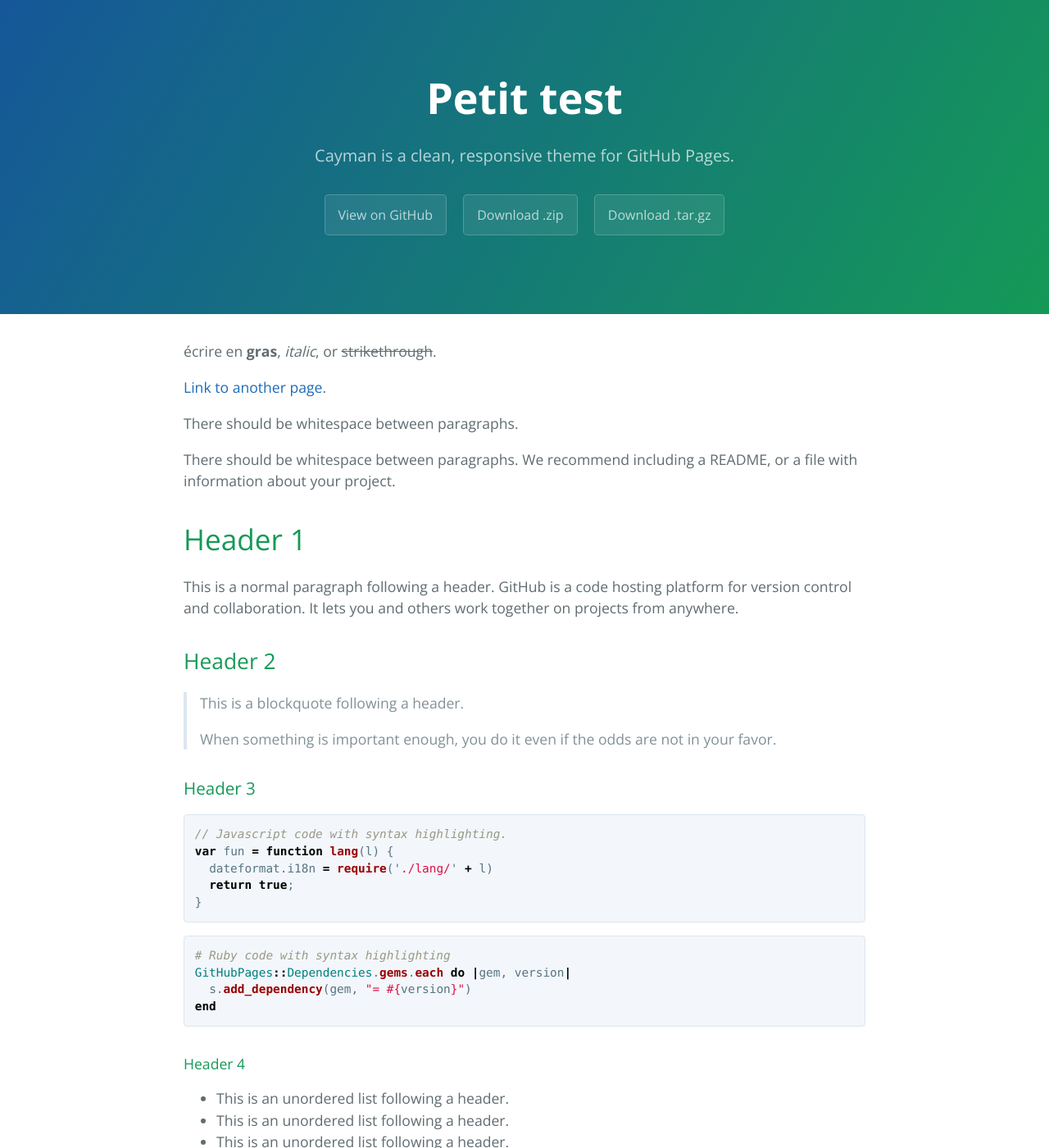
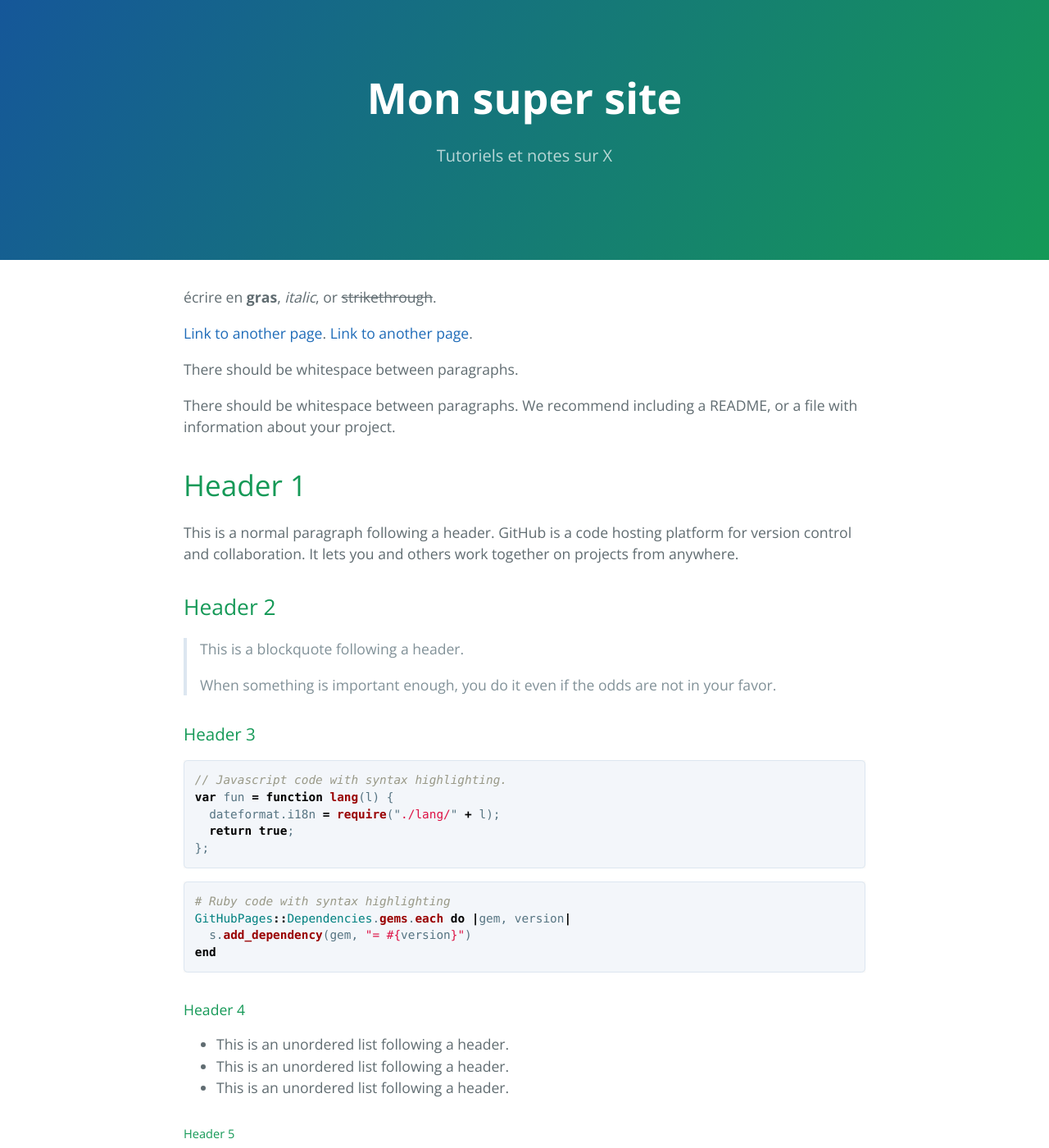
Before and after one commit to MetalBrackets/petit-test-rapiid, a Jekyll site: the page built from index.md, in a window 1280 px wide and 1400 px high. Shown: the whole window at 82% size. Built offline with Jekyll 4.4.1, drawn with Linux system fonts in a browser that asks for light colours.

Commit message:
seo test

````diff
--- a/_config.yml
+++ b/_config.yml
@@ -1,8 +1,37 @@
-title: Petit test
-description: Cayman is a clean, responsive theme for GitHub Pages.
-show_downloads: true
-google_analytics:
-theme: jekyll-theme-cayman
-remote_theme: pages-themes/cayman@v0.2.0
+# title: Petit test
+# description: Description du site petit test
+
+# google_analytics:
+# theme: jekyll-theme-cayman
+# remote_theme: pages-themes/cayman@v0.2.0
+# plugins:
+# - jekyll-remote-theme # add this line to the plugins list if you already have one
+
+title: Mon super site
+description: Tutoriels et notes sur X
+# show_downloads: true
+# url: https://mon-domaine.fr        # ou https://user.github.io/mon-repo
+# baseurl: ""                        # ou "/mon-repo" si projet
+lang: fr
+timezone: Europe/Paris
+
+author:
+  name: Metalbrackets
+  # email: moi@example.com
+  # url: https://mon-domaine.fr/a-propos
+
+# logo: /assets/img/logo.png
+
+# social:
+#   name: Mon Site
+#   links:
+#     - https://github.com/metalbrackets
+#     - https://www.linkedin.com/in/mon-profil/
+
 plugins:
-- jekyll-remote-theme # add this line to the plugins list if you already have one
+  - jekyll-seo-tag
+  - jekyll-sitemap
+  - jekyll-feed
+  - jekyll-redirect-from
+
+permalink: /:categories/:title/
--- a/_layouts/default.html
+++ b/_layouts/default.html
@@ -1,5 +1,6 @@
 <!DOCTYPE html>
-<html lang="{{ site.lang | default: "en-US" }}">
+<html lang="{{ site.lang | default: 'fr'}}">
+
   <head>
     <meta charset="UTF-8">
 
@@ -18,13 +19,13 @@
     <header class="page-header" role="banner">
       <h1 class="project-name">{{ page.title | default: site.title | default: site.github.repository_name }}</h1>
       <h2 class="project-tagline">{{ page.description | default: site.description | default: site.github.project_tagline }}</h2>
-      {% if site.github.is_project_page %}
+      <!-- {% if site.github.is_project_page %}
         <a href="{{ site.github.repository_url }}" class="btn">View on GitHub</a>
       {% endif %}
       {% if site.show_downloads %}
         <a href="{{ site.github.zip_url }}" class="btn">Download .zip</a>
         <a href="{{ site.github.tar_url }}" class="btn">Download .tar.gz</a>
-      {% endif %}
+      {% endif %} -->
     </header>
 
     <main id="content" class="main-content" role="main">
--- a/index.md
+++ b/index.md
@@ -5,6 +5,7 @@ layout: default
 écrire en **gras**, _italic_, or ~~strikethrough~~.
 
 [Link to another page](./another-page.html).
+[Link to another page](./guide-seo-jekill.html).
 
 There should be whitespace between paragraphs.
 
@@ -25,9 +26,9 @@ This is a normal paragraph following a header. GitHub is a code hosting platform
 ```js
 // Javascript code with syntax highlighting.
 var fun = function lang(l) {
-  dateformat.i18n = require('./lang/' + l)
+  dateformat.i18n = require("./lang/" + l);
   return true;
-}
+};
 ```
 
 ```ruby
@@ -39,9 +40,9 @@ end
 
 #### Header 4
 
-*   This is an unordered list following a header.
-*   This is an unordered list following a header.
-*   This is an unordered list following a header.
+- This is an unordered list following a header.
+- This is an unordered list following a header.
+- This is an unordered list following a header.
 
 ##### Header 5
 
@@ -52,7 +53,7 @@ end
 ###### Header 6
 
 | head1        | head two          | three |
-|:-------------|:------------------|:------|
+| :----------- | :---------------- | :---- |
 | ok           | good swedish fish | nice  |
 | out of stock | good and plenty   | nice  |
 | ok           | good `oreos`      | hmm   |
@@ -60,14 +61,14 @@ end
 
 ### There's a horizontal rule below this.
 
-* * *
+---
 
 ### Here is an unordered list:
 
-*   Item foo
-*   Item bar
-*   Item baz
-*   Item zip
+- Item foo
+- Item bar
+- Item baz
+- Item zip
 
 ### And an ordered list:
 
@@ -100,7 +101,6 @@ end
 
 ![Branching](https://guides.github.com/activities/hello-world/branching.png)
 
-
 ### Definition lists can be used with HTML syntax.
 
 <dl>
````
Also changed, not shown: guide-seo-jekyll.md (added, +163 -0 lines).
